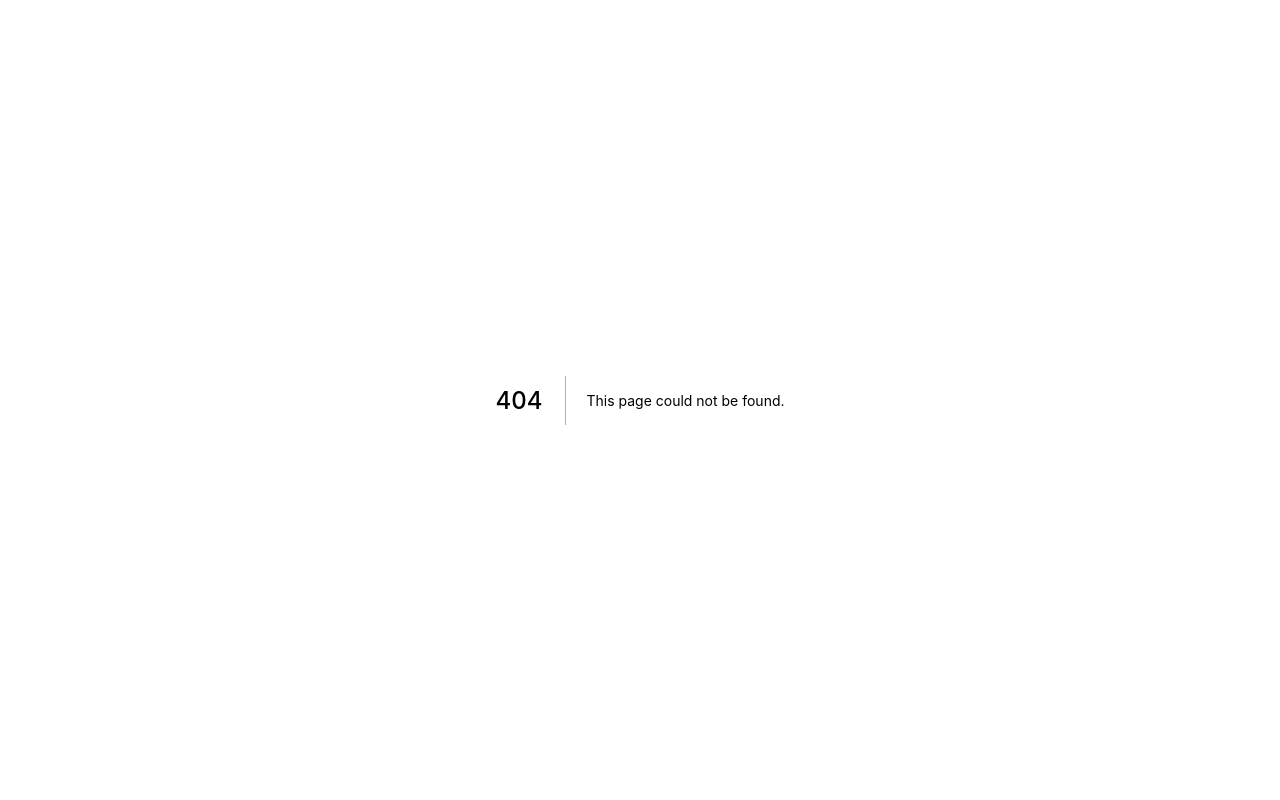
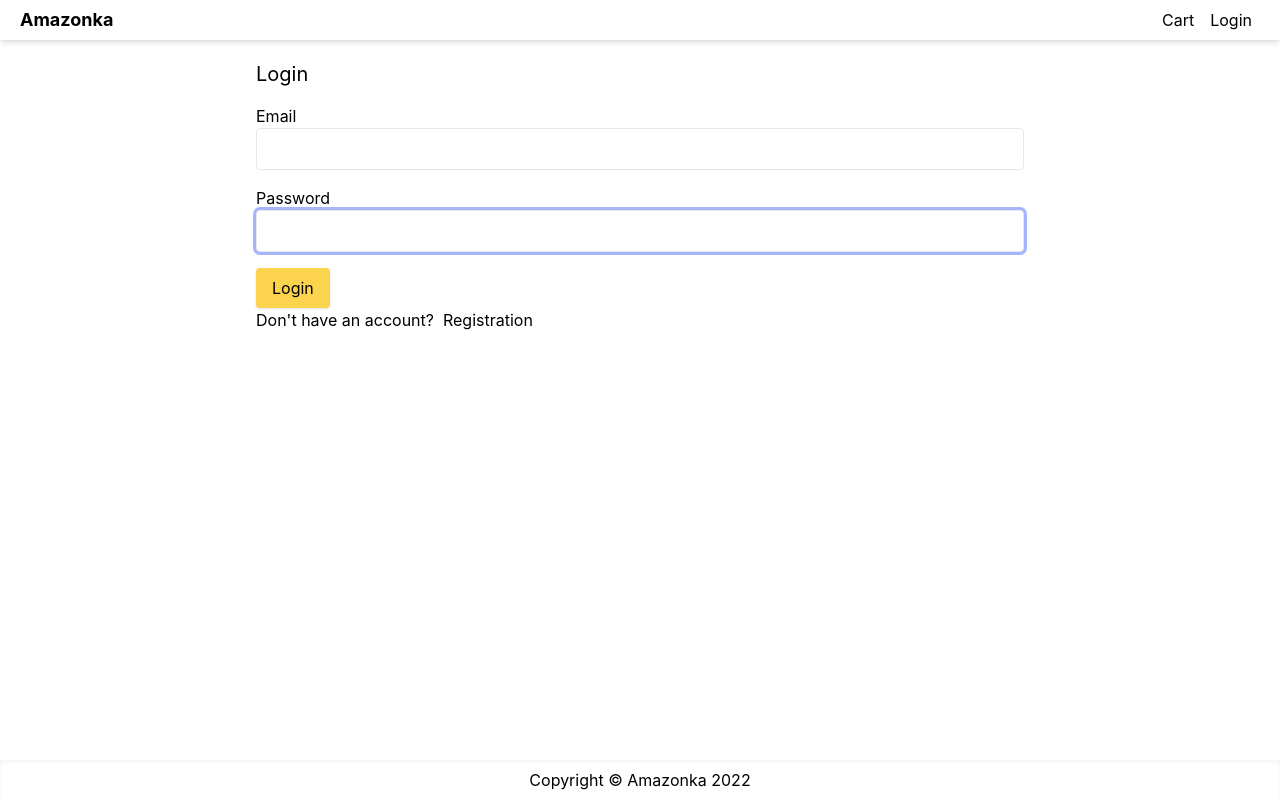
Before and after one commit to feudal/amazonka, a Next.js app: page /login in a window 1280 px wide. Before the commit this address had no page. Built offline with nearby package versions, Linux system fonts and the light colour scheme.

Commit message:
install react-hook-form add login page

```diff
--- a/package.json
+++ b/package.json
@@ -13,7 +13,8 @@
     "js-cookie": "^3.0.1",
     "next": "12.2.5",
     "react": "18.2.0",
-    "react-dom": "18.2.0"
+    "react-dom": "18.2.0",
+    "react-hook-form": "^7.34.2"
   },
   "devDependencies": {
     "@types/react": "^18.0.17",
--- a/pages/cart.js
+++ b/pages/cart.js
@@ -97,7 +97,7 @@
               </li>
               <li>
                 <button
-                  onClick={() => router.push("/shipping")}
+                  onClick={() => router.push("/login?redirect=/shipping")}
                   className="primary-button w-full"
                 >
                   Check Out
--- /dev/null
+++ b/pages/login.js
@@ -0,0 +1,73 @@
+import React from "react";
+import Link from "next/link";
+import { useForm } from "react-hook-form";
+
+import { Layout } from "../components/Layout";
+
+export default function LoginScreen() {
+  const {
+    handleSubmit,
+    register,
+    formState: { errors },
+  } = useForm();
+  const submitHandler = ({ email, password }) => {
+    console.log(email, password);
+    console.log("errors :>> ", errors);
+  };
+
+  return (
+    <Layout title="Login">
+      <form
+        className="mx-auto max-w-screen-md"
+        onSubmit={handleSubmit(submitHandler)}
+      >
+        <h1 className="mb-4 text-xl">Login</h1>
+        <div className="mb-4">
+          <label>Email</label>
+          <input
+            {...register("email", {
+              required: "Please enter email",
+              pattern: {
+                value: /^[a-zA-Z0-9_.+-]+@[a-zA-Z0-9-]+.[a-zA-Z0-9-.]+$/i,
+                message: "Please enter valid email",
+              },
+            })}
+            type="email"
+            className="w-full"
+            autoFocus
+          />
+          {errors.email && (
+            <div className="text-red-500">{errors.email.message}</div>
+          )}
+        </div>
+        <div className="mb-4">
+          <label>Password</label>
+          <input
+            {...register("password", {
+              required: "Please enter password",
+              minLength: {
+                value: 6,
+                message: "The password must be at least 5 characters in length",
+              },
+            })}
+            type="password"
+            className="w-full"
+            autoFocus
+          />
+          {errors.password && (
+            <div className="text-red-500">{errors.password.message}</div>
+          )}
+        </div>
+        <div>
+          <button className="primary-button">Login</button>
+        </div>
+        <div className="mb-4">
+          Don&apos;t have an account? &nbsp;
+          <Link href="/register" className="primary-button">
+            Registration
+          </Link>
+        </div>
+      </form>
+    </Layout>
+  );
+}
--- a/styles/globals.css
+++ b/styles/globals.css
@@ -18,7 +18,9 @@
 
 a {
   color: inherit;
-  text-decoration: none;
+}
+a:hover {
+  text-decoration: underline;
 }
 
 .card {
@@ -34,3 +36,9 @@
 .badge {
   @apply ml-1 rounded-full bg-red-600 px-2 py-1 text-xs font-bold text-white;
 }
+
+input,
+select,
+textarea {
+  @apply rounded border p-2 outline-none ring-indigo-300 focus:ring;
+}
```
Also changed, not shown: 1 other file (tests, documents, lock files or other folders).
